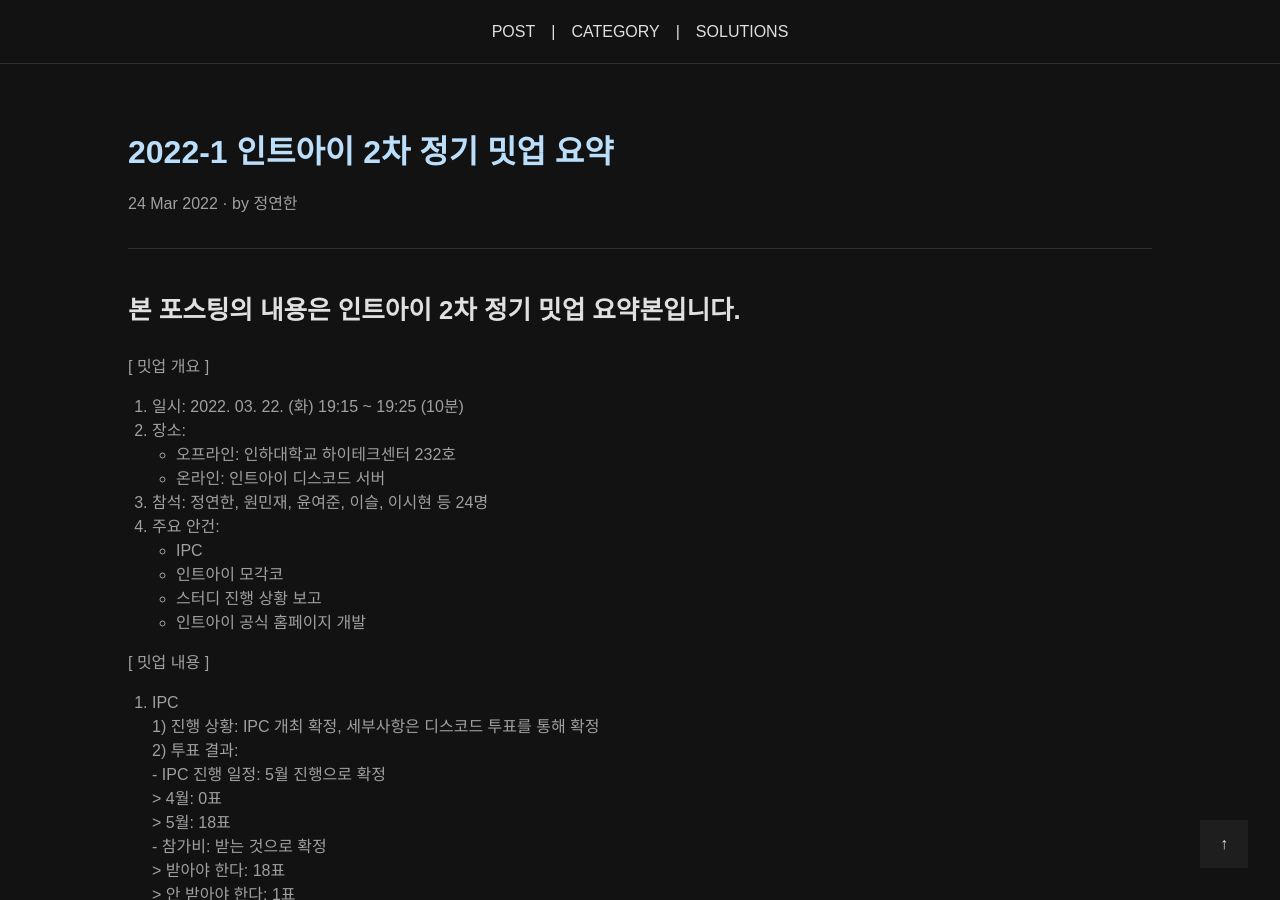
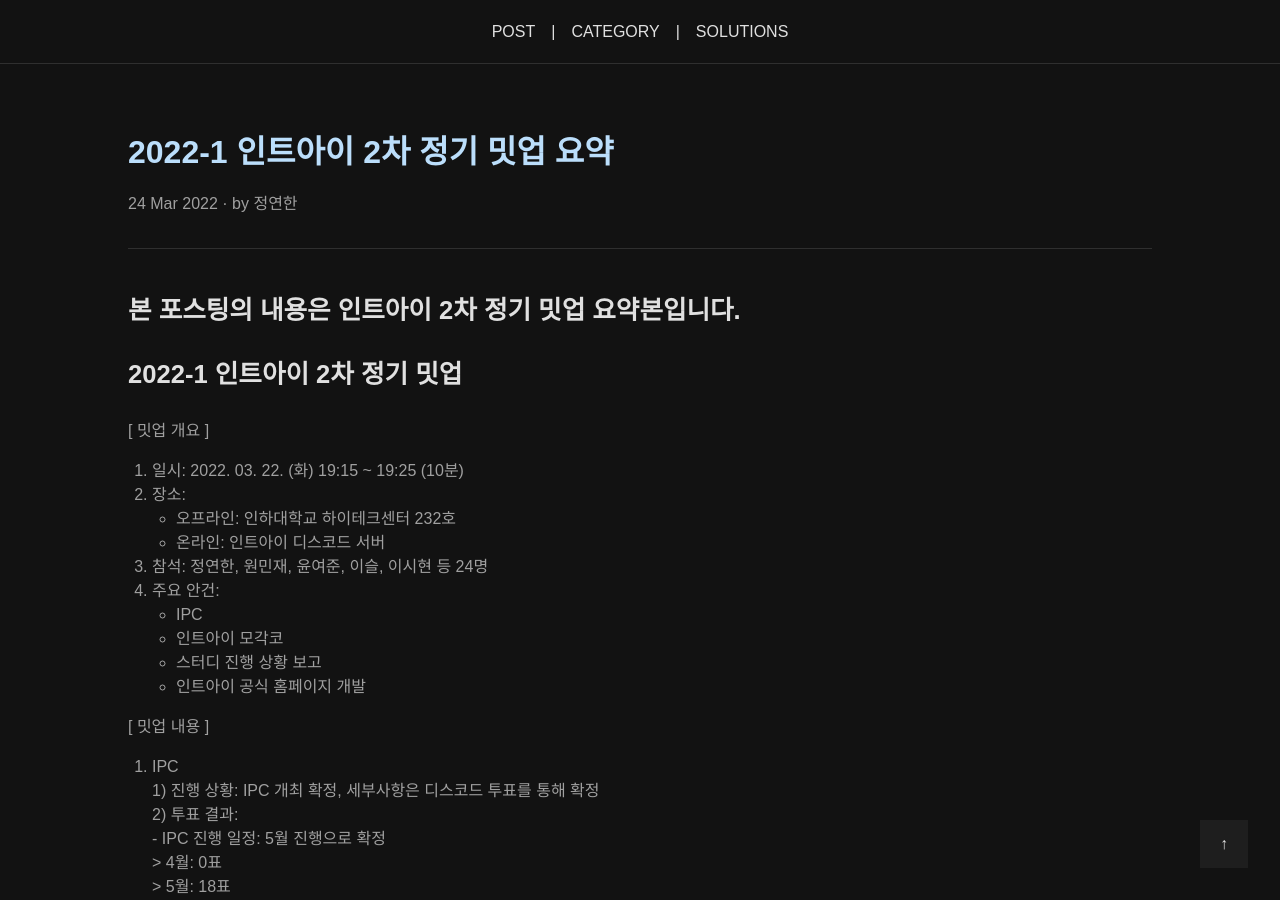
Before and after one commit to int-i/int-i.github.io, a Jekyll site: the page built from _posts/2022-03-24-summary-of-the-2nd-regular-meetup.md, in a window 1280 px wide and 900 px high. Built offline with Jekyll 4.4.1, drawn with Linux system fonts in a browser that asks for light colours; some web fonts are replaced; a script that is not in the unit is left out; comment, search, counter and statistics services are not loaded.

Commit message:
Update post

```diff
--- a/_posts/2022-03-24-summary-of-the-2nd-regular-meetup.md
+++ b/_posts/2022-03-24-summary-of-the-2nd-regular-meetup.md
@@ -10,7 +10,7 @@
 본 포스팅의 내용은 인트아이 2차 정기 밋업 요약본입니다.
 ---
 
-# 2022-1 인트아이 2차 정기 밋업
+## 2022-1 인트아이 2차 정기 밋업
 [ 밋업 개요 ]
 1.	일시: 2022. 03. 22. (화) 19:15 ~ 19:25 (10분)
 2.	장소:
```
